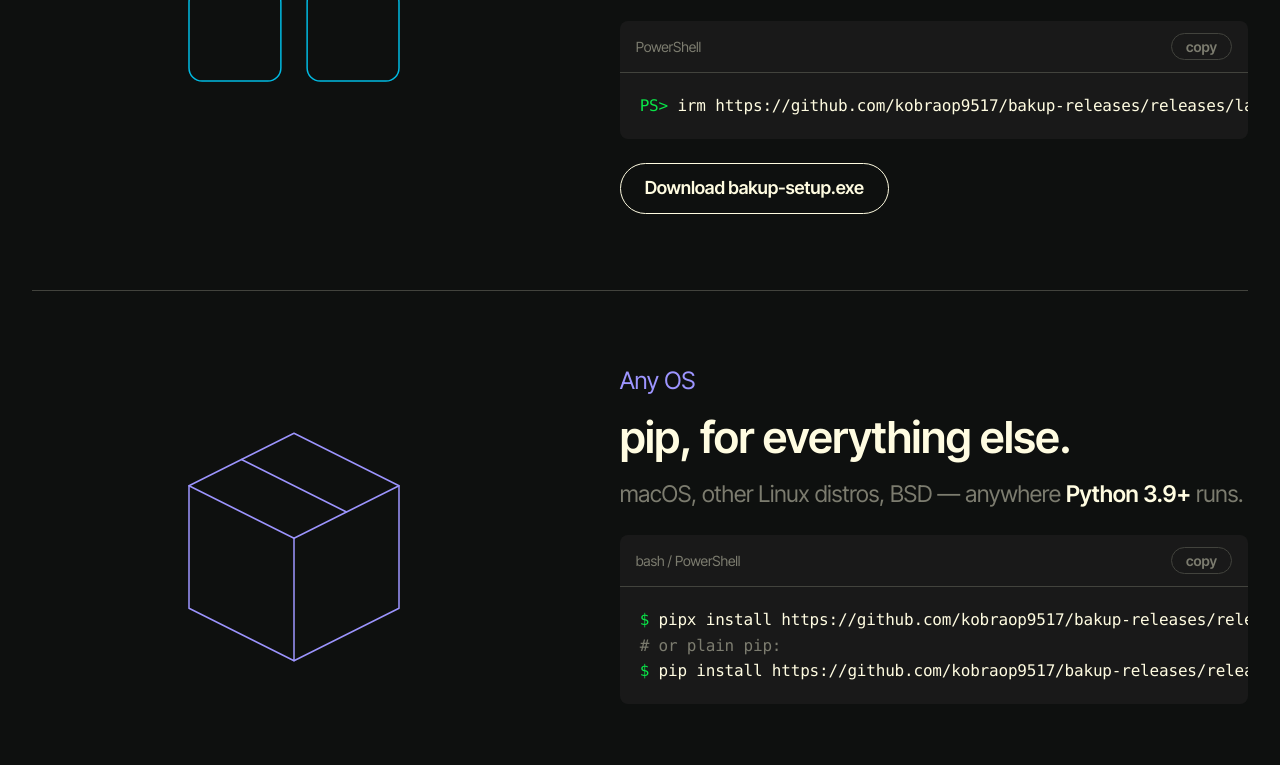
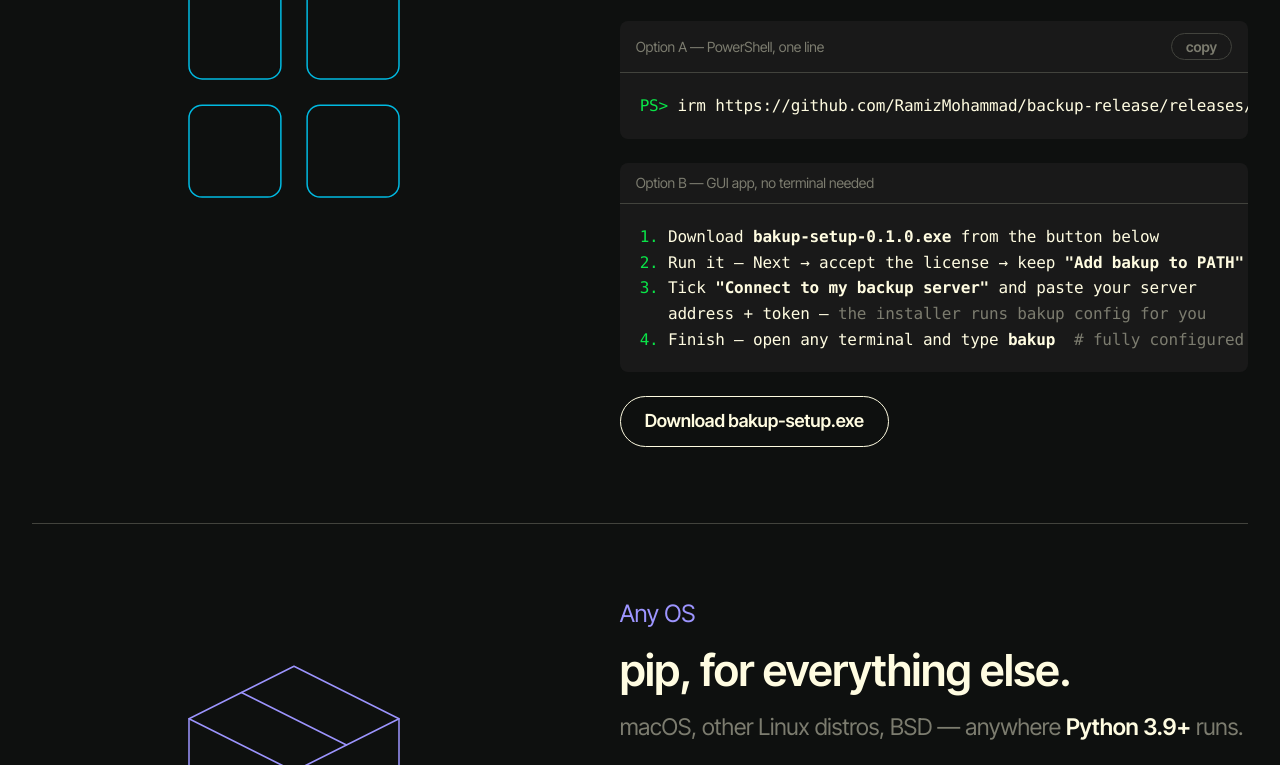
Before and after one commit to RamizMohammad/backup-release, a plain HTML site: page docs/index.html in a window 1280 px wide. Shown: the part 2960-3725 px from the top of the page. Drawn offline with Linux system fonts and the light colour scheme.

Commit message:
Release V1

```diff
--- a/docs/index.html
+++ b/docs/index.html
@@ -277,7 +277,7 @@
 </head>
 <body>
 
-<div class="banner">bakup is free to use &amp; fully self-hosted — <a href="https://github.com/kobraop9517/bakup-releases/releases/latest">get the latest release&nbsp;→</a></div>
+<div class="banner">bakup is free to use &amp; fully self-hosted — <a href="https://github.com/RamizMohammad/backup-release/releases/latest">get the latest release&nbsp;→</a></div>
 
 <nav><div class="wrap">
   <a class="wordmark" href="#">bakup<span style="font-size:14px;vertical-align:super">®</span></a>
@@ -289,7 +289,7 @@
     <a class="c-text" href="#requirements">Requirements</a>
   </div>
   <span class="spacer"></span>
-  <a class="pill sm ghpill" href="https://github.com/kobraop9517/bakup-releases/releases/latest">Releases</a>
+  <a class="pill sm ghpill" href="https://github.com/RamizMohammad/backup-release/releases/latest">Releases</a>
   <a class="pill pill-cta sm" href="#install">Get bakup</a>
   <button class="menu-btn" aria-label="menu" onclick="toggleMenu(this)">
     <svg viewBox="0 0 24 24" fill="none" stroke="currentColor" stroke-width="1.5" stroke-linecap="round">
@@ -303,7 +303,7 @@
   <a href="#server" onclick="closeMenu()"><span class="t-ui">●</span>Server</a>
   <a href="#usage" onclick="closeMenu()"><span class="t-scroll">●</span>Usage</a>
   <a href="#requirements" onclick="closeMenu()"><span class="t-text">●</span>Requirements</a>
-  <a href="https://github.com/kobraop9517/bakup-releases/releases/latest"><span class="t-gsap">●</span>Releases</a>
+  <a href="https://github.com/RamizMohammad/backup-release/releases/latest"><span class="t-gsap">●</span>Releases</a>
 </div></nav>
 
 <!-- ================= HERO ================= -->
@@ -382,11 +382,11 @@
       <p class="body">Grab the package from releases — apt resolves the dependencies (<b>python3, python3-requests</b>) for you.</p>
       <div class="code">
         <div class="head"><span class="lbl">bash — Debian / Ubuntu / Mint / Raspberry Pi OS</span><button class="copy" onclick="cp(this,'i-linux')">copy</button></div>
-        <pre id="i-linux"><span class="pr">$</span> curl -LO https://github.com/kobraop9517/bakup-releases/releases/latest/download/bakup_0.1.0_all.deb
+        <pre id="i-linux"><span class="pr">$</span> curl -LO https://github.com/RamizMohammad/backup-release/releases/latest/download/bakup_0.1.0_all.deb
 <span class="pr">$</span> sudo apt install ./bakup_0.1.0_all.deb
 <span class="pr">$</span> bakup --version</pre>
       </div>
-      <a class="pill" href="https://github.com/kobraop9517/bakup-releases/releases/latest">Download .deb</a>
+      <a class="pill" href="https://github.com/RamizMohammad/backup-release/releases/latest">Download .deb</a>
     </div>
   </div>
 
@@ -407,10 +407,18 @@
       <h3>One line in PowerShell — or a GUI installer.</h3>
       <p class="body">The terminal route installs Python via winget if it's missing and puts <b>bakup</b> on your PATH. Prefer clicking? The setup wizard ships a standalone exe — <b>no Python required</b>.</p>
       <div class="code">
-        <div class="head"><span class="lbl">PowerShell</span><button class="copy" onclick="cp(this,'i-win')">copy</button></div>
-        <pre id="i-win"><span class="pr">PS&gt;</span> irm https://github.com/kobraop9517/bakup-releases/releases/latest/download/install.ps1 | iex</pre>
+        <div class="head"><span class="lbl">Option A — PowerShell, one line</span><button class="copy" onclick="cp(this,'i-win')">copy</button></div>
+        <pre id="i-win"><span class="pr">PS&gt;</span> irm https://github.com/RamizMohammad/backup-release/releases/latest/download/install.ps1 | iex</pre>
       </div>
-      <a class="pill" href="https://github.com/kobraop9517/bakup-releases/releases/latest">Download bakup-setup.exe</a>
+      <div class="code">
+        <div class="head"><span class="lbl">Option B — GUI app, no terminal needed</span></div>
+        <pre><span class="pr">1.</span> Download <b>bakup-setup-0.1.0.exe</b> from the button below
+<span class="pr">2.</span> Run it — Next → accept the license → keep <b>"Add bakup to PATH"</b> ticked
+<span class="pr">3.</span> Tick <b>"Connect to my backup server"</b> and paste your server
+   address + token — <span class="cm">the installer runs bakup config for you</span>
+<span class="pr">4.</span> Finish — open any terminal and type <b>bakup</b>  <span class="cm"># fully configured</span></pre>
+      </div>
+      <a class="pill" href="https://github.com/RamizMohammad/backup-release/releases/latest">Download bakup-setup.exe</a>
     </div>
   </div>
 
@@ -432,9 +440,9 @@
       <p class="body">macOS, other Linux distros, BSD — anywhere <b>Python 3.9+</b> runs.</p>
       <div class="code">
         <div class="head"><span class="lbl">bash / PowerShell</span><button class="copy" onclick="cp(this,'i-pip')">copy</button></div>
-        <pre id="i-pip"><span class="pr">$</span> pipx install https://github.com/kobraop9517/bakup-releases/releases/latest/download/bakup-0.1.0-py3-none-any.whl
+        <pre id="i-pip"><span class="pr">$</span> pipx install https://github.com/RamizMohammad/backup-release/releases/latest/download/bakup-0.1.0-py3-none-any.whl
 <span class="cm"># or plain pip:</span>
-<span class="pr">$</span> pip install https://github.com/kobraop9517/bakup-releases/releases/latest/download/bakup-0.1.0-py3-none-any.whl</pre>
+<span class="pr">$</span> pip install https://github.com/RamizMohammad/backup-release/releases/latest/download/bakup-0.1.0-py3-none-any.whl</pre>
       </div>
     </div>
   </div>
@@ -507,7 +515,7 @@
       <div class="code">
         <div class="head"><span class="lbl">on the server</span><button class="copy" onclick="cp(this,'s-1')">copy</button></div>
         <pre id="s-1"><span class="pr">$</span> mkdir bakup-server &amp;&amp; cd bakup-server
-<span class="pr">$</span> curl -LO https://github.com/kobraop9517/bakup-releases/releases/latest/download/docker-compose.yml
+<span class="pr">$</span> curl -LO https://github.com/RamizMohammad/backup-release/releases/latest/download/docker-compose.yml
 <span class="pr">$</span> docker compose up -d   <span class="cm"># pulls the image from Docker Hub</span></pre>
       </div>
     </div>
@@ -601,12 +609,12 @@
       <li><a href="#requirements">Requirements</a></li>
     </ul></div>
     <div><h5>Downloads</h5><ul>
-      <li><a href="https://github.com/kobraop9517/bakup-releases/releases/latest">Latest release</a></li>
+      <li><a href="https://github.com/RamizMohammad/backup-release/releases/latest">Latest release</a></li>
       <li><a href="https://hub.docker.com/r/kobraop9517/backup">Server image (Docker Hub)</a></li>
-      <li><a href="https://github.com/kobraop9517/bakup-releases/issues">Support / Issues</a></li>
+      <li><a href="https://github.com/RamizMohammad/backup-release/issues">Support / Issues</a></li>
     </ul></div>
     <div><h5>Legal</h5><ul>
-      <li><a href="https://github.com/kobraop9517/bakup-releases/blob/main/LICENSE">License</a></li>
+      <li><a href="https://github.com/RamizMohammad/backup-release/blob/main/LICENSE">License</a></li>
     </ul></div>
   </div>
   <p class="legal">© 2026 bakup — free to use, forever self-hosted.</p>
@@ -642,7 +650,7 @@
 /* ================= guided setup wizard ================= */
 const STEP_SERVER={t:"Set up your server — once",d:"On the machine that will store the backups: a NAS, an old PC, a Raspberry Pi, a $5 VPS.",
   lbl:"on the server",
-  cmd:'$ mkdir bakup-server && cd bakup-server\n$ curl -LO https://github.com/kobraop9517/bakup-releases/releases/latest/download/docker-compose.yml\n$ docker compose up -d\n$ docker compose logs bakup-server\n[bakup] FIRST RUN — generated your access token:\n    9f2c41a8be6d…   <- save this',
+  cmd:'$ mkdir bakup-server && cd bakup-server\n$ curl -LO https://github.com/RamizMohammad/backup-release/releases/latest/download/docker-compose.yml\n$ docker compose up -d\n$ docker compose logs bakup-server\n[bakup] FIRST RUN — generated your access token:\n    9f2c41a8be6d…   <- save this',
   cards:[
     {k:"WARNING",c:"Anyone holding this token can read and write every backup. Treat it exactly like a password.",cls:"warn"},
     {k:"DO",c:"The server generates the token itself on first run — copy it from the logs into a password manager. Retrieve anytime: docker exec bakup-server cat /data/.bakup_token",cls:"do"},
@@ -656,19 +664,19 @@
 const STEP_INSTALL={
   linux:{t:"Install the client — Linux",d:"A native .deb; apt resolves the dependencies for you.",
     lbl:"bash",
-    cmd:'$ curl -LO https://github.com/kobraop9517/bakup-releases/releases/latest/download/bakup_0.1.0_all.deb\n$ sudo apt install ./bakup_0.1.0_all.deb\n$ bakup --version\nbakup 0.1.0',
+    cmd:'$ curl -LO https://github.com/RamizMohammad/backup-release/releases/latest/download/bakup_0.1.0_all.deb\n$ sudo apt install ./bakup_0.1.0_all.deb\n$ bakup --version\nbakup 0.1.0',
     cards:[
       {k:"DO",c:"Let apt pull python3 and python3-requests — that's the point of the .deb.",cls:"do"},
       {k:"DON'T",c:"Don't sudo-pip anything. The package keeps your system Python untouched.",cls:"dont"}]},
   win:{t:"Install the client — Windows",d:"One line in PowerShell, or the GUI setup wizard from the releases page.",
     lbl:"PowerShell",
-    cmd:'PS> irm https://github.com/kobraop9517/bakup-releases/releases/latest/download/install.ps1 | iex\nPS> bakup --version\nbakup 0.1.0',
+    cmd:'PS> irm https://github.com/RamizMohammad/backup-release/releases/latest/download/install.ps1 | iex\nPS> bakup --version\nbakup 0.1.0',
     cards:[
       {k:"WARNING",c:"Piping a script into your shell is powerful — skim install.ps1 first so you know exactly what it does. (It installs Python via winget if missing and adds bakup to PATH.)",cls:"warn"},
-      {k:"DO",c:"Prefer clicking? Download bakup-setup.exe instead — bundled exe, no Python needed.",cls:"do"}]},
+      {k:"DO",c:"Prefer clicking? Run bakup-setup-0.1.0.exe instead — a normal setup wizard, no Python needed. Tick 'Connect to my backup server' during install and it even runs bakup config for you.",cls:"do"}]},
   pip:{t:"Install the client — macOS / anywhere",d:"Any OS with Python 3.9 or newer.",
     lbl:"bash / zsh",
-    cmd:'$ pipx install https://github.com/kobraop9517/bakup-releases/releases/latest/download/bakup-0.1.0-py3-none-any.whl\n$ bakup --version\nbakup 0.1.0',
+    cmd:'$ pipx install https://github.com/RamizMohammad/backup-release/releases/latest/download/bakup-0.1.0-py3-none-any.whl\n$ bakup --version\nbakup 0.1.0',
     cards:[
       {k:"DO",c:"Use pipx over pip — it isolates bakup from your other Python packages.",cls:"do"},
       {k:"DON'T",c:"Don't run it on Python < 3.9 — check with python3 --version first.",cls:"dont"}]}};
@@ -706,7 +714,7 @@
     {k:"WARNING",c:"Piping a script into your shell is powerful — skim get.docker.com first so you know what it does.",cls:"warn"}]};
 const SRV_START={t:"Download & start the server",d:"One compose file. The image pulls from Docker Hub — no source code, no build step.",
   lbl:"docker compose",
-  cmd:'$ mkdir bakup-server && cd bakup-server\n$ curl -LO https://github.com/kobraop9517/bakup-releases/releases/latest/download/docker-compose.yml\n$ docker compose up -d',
+  cmd:'$ mkdir bakup-server && cd bakup-server\n$ curl -LO https://github.com/RamizMohammad/backup-release/releases/latest/download/docker-compose.yml\n$ docker compose up -d',
   cards:[
     {k:"DO",c:"Prefer a one-liner? docker run -d --name bakup-server --restart unless-stopped -p 8000:8000 -v ./data:/data kobraop9517/backup:latest",cls:"do"},
     {k:"DON'T",c:"Don't start two server instances on the same data folder.",cls:"dont"}]};
```
Also changed, not shown: 1 other file.
